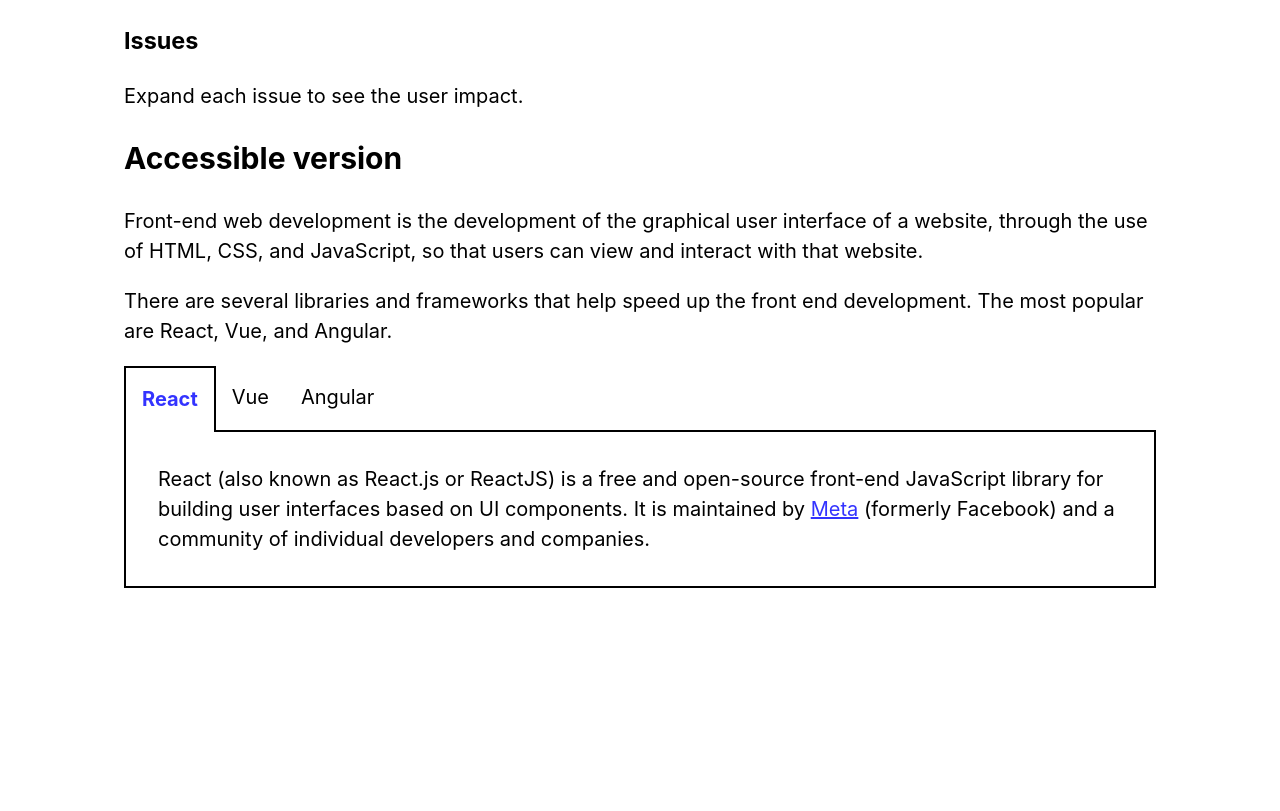
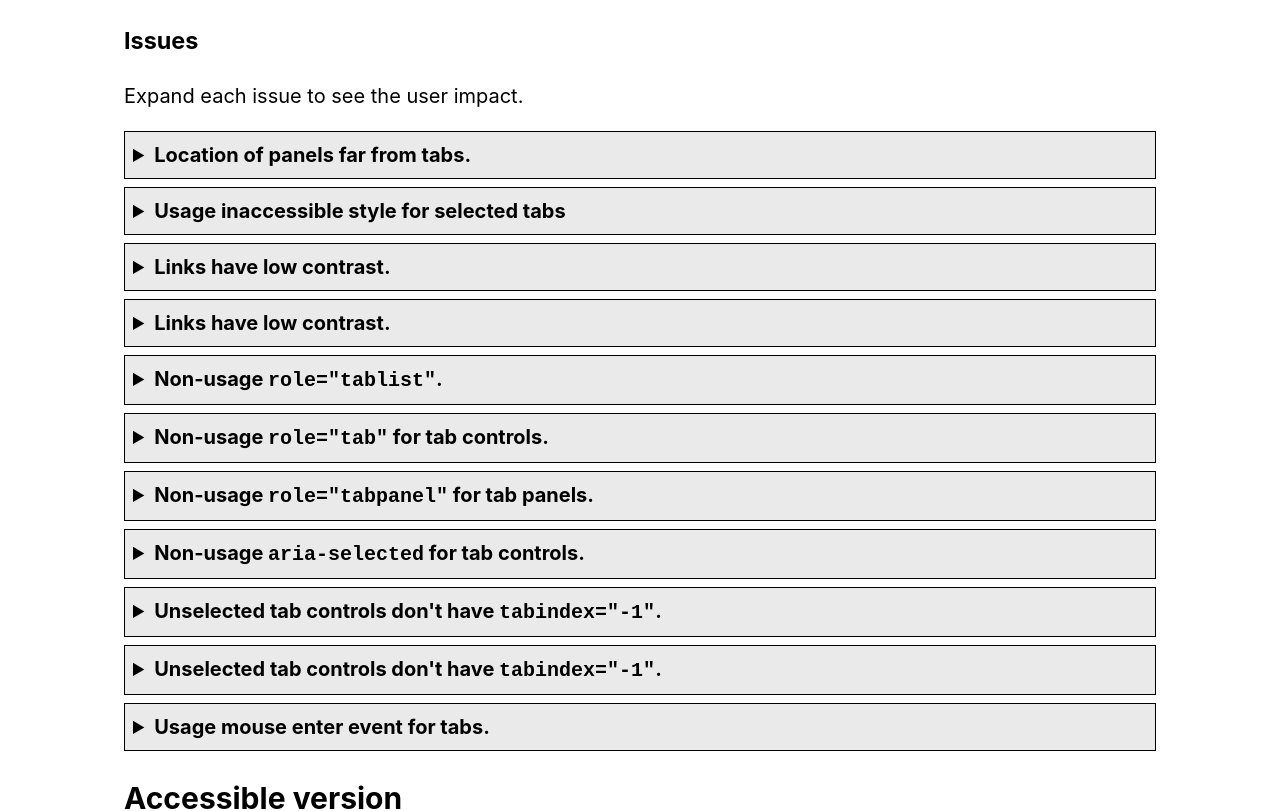
Before and after one commit to Alena5041/Accessibility, a Next.js app in the folder inaccessible-components/: page /page-tabs in a window 1280 px wide. Shown: the part 740-1551 px from the top of the page. Before the commit the page ends 1520 px from the top, so only its background shows below. Built offline with nearby package versions, Linux system fonts and the light colour scheme.

Commit message:
add description for tabs

```diff
--- a/inaccessible-components/components/Tabs/Accessible/index.js
+++ b/inaccessible-components/components/Tabs/Accessible/index.js
@@ -43,8 +43,7 @@
             key={id}
             id={`tab-${id}`}
             onClick={() => handleTablistClick(id)}
-            onFocus={() => handleTablistClick(id)}
-            tabIndex={0}
+            tabIndex={`${isPanelActive(id) ? "0" : "-1"}`}
             className={`
             a-tabs__list-item
               ${isPanelActive(id) ? "a-tabs__list-item--active" : ""}
--- a/inaccessible-components/components/Tabs/Accessible/index.scss
+++ b/inaccessible-components/components/Tabs/Accessible/index.scss
@@ -31,16 +31,10 @@
   }
 
   &__panel {
-    position: absolute;
-    overflow: hidden;
-    left: -9999px;
-    top: -9999px;
-    opacity: 0;
-    max-height: 100px;
+    display: none;
 
     &--active {
-      opacity: 1;
-      position: static;
+      display: block;
     }
 
     a {
--- a/inaccessible-components/pages/page-tabs.js
+++ b/inaccessible-components/pages/page-tabs.js
@@ -22,6 +22,79 @@
         <h3>Issues</h3>
         <p>Expand each issue to see the user impact.</p>
 
+        <details>
+          <summary>Location of panels far from tabs.</summary>
+          Place tabs and panels side by side for better understanding.
+        </details>
+
+        <details>
+          <summary>Usage inaccessible style for selected tabs</summary>
+          Use at least 3:1 contrast and non-color indicator.
+        </details>
+
+        <details>
+          <summary>Links have low contrast.</summary>
+          Use at least 3:1 contrast and non-color indicator.
+        </details>
+
+        <details>
+          <summary>Links have low contrast.</summary>
+          Use at least 3:1 contrast and non-color indicator.
+        </details>
+
+        <details>
+          <summary>
+            Non-usage <code>role="tablist"</code>.
+          </summary>
+          Tablist role identifies the element that serves as the container for a
+          set of tabs.
+        </details>
+
+        <details>
+          <summary>
+            Non-usage <code>role="tab"</code> for tab controls.
+          </summary>
+          Tab role indicates element inside a tablist that, when activated,
+          displays its associated tab panel.
+        </details>
+
+        <details>
+          <summary>
+            Non-usage <code>role="tabpanel"</code> for tab panels.
+          </summary>
+          Tabpanel role is a container for the resources of layered content
+          associated with a tab.
+        </details>
+
+        <details>
+          <summary>
+            Non-usage <code>aria-selected</code> for tab controls.
+          </summary>
+          Aria-selected use for indicate the currently-displayed tab panel.
+        </details>
+
+        <details>
+          <summary>
+            Unselected tab controls don't have <code>tabindex="-1"</code>.
+          </summary>
+          If there are a lot of tab controls, it can be uncomfortable for users
+          who need to view them all to access the content in the tab panel.
+        </details>
+
+        <details>
+          <summary>
+            Unselected tab controls don't have <code>tabindex="-1"</code>.
+          </summary>
+          If there are a lot of tab controls, it can be uncomfortable for users
+          who need to view them all to access the content in the tab panel.
+        </details>
+
+        <details>
+          <summary>Usage mouse enter event for tabs.</summary>
+          Tab panels will change every time, when users moves the mouse over tab
+          controls, even if they didn't want it.
+        </details>
+
         <h2>Accessible version</h2>
 
         <AccessibleTabs />
```
